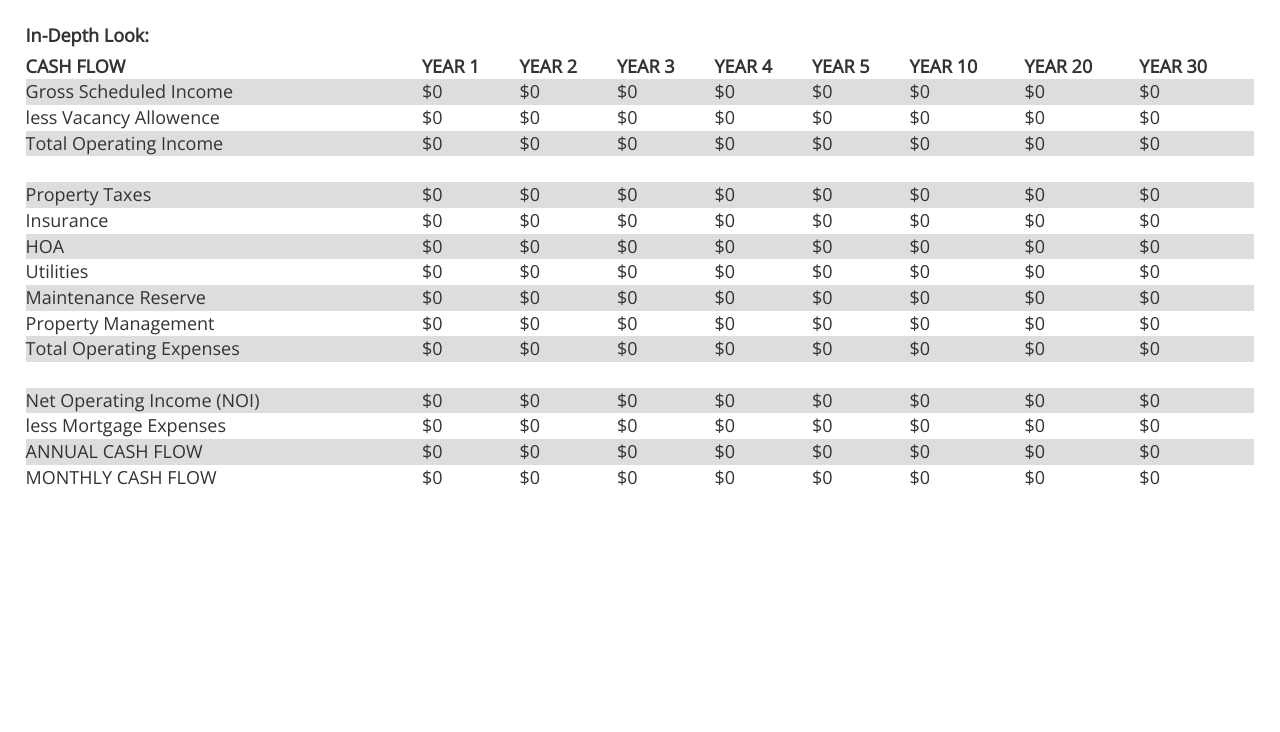
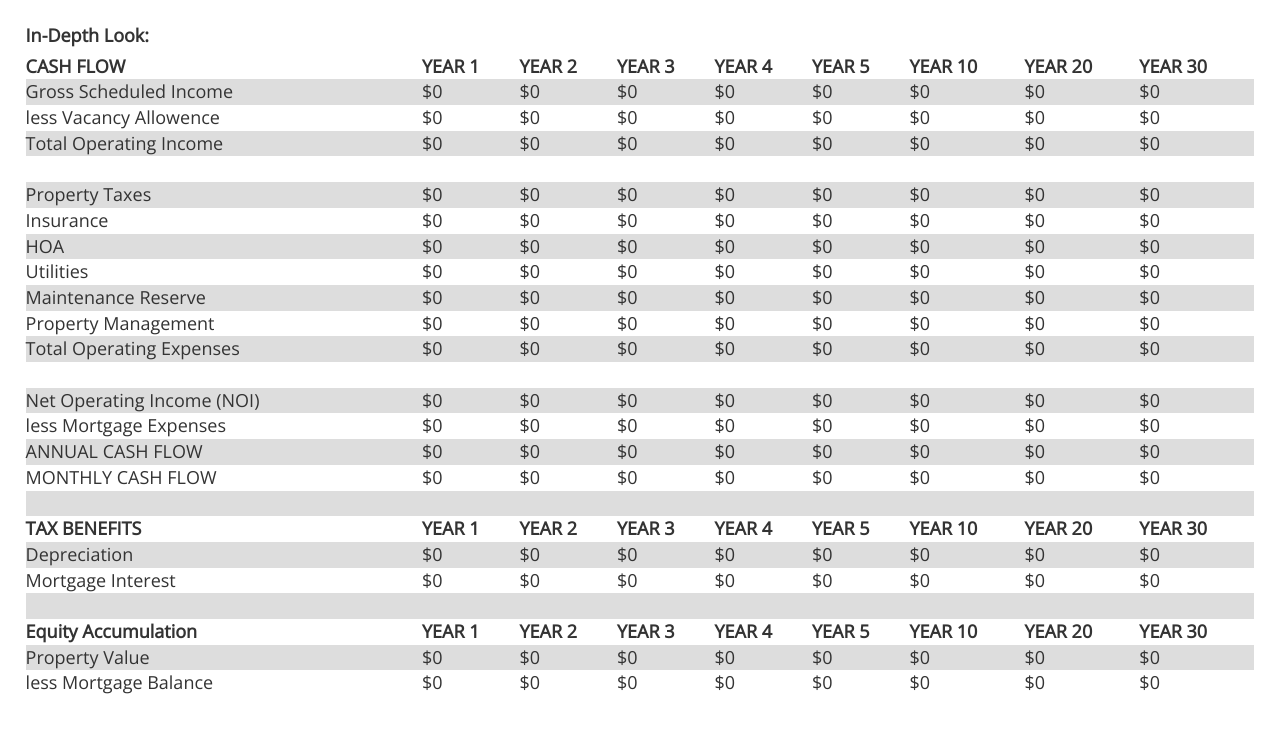
Before and after one commit to SethBrunwasser/SethBrunwasser.github.io, a plain HTML site: page realestate.html in a window 1280 px wide. Shown: the part 1174-1906 px from the top of the page. Before the commit the page ends 1740 px from the top, so only its background shows below. Drawn offline with nearby package versions, Linux system fonts and the light colour scheme.

Commit message:
realestate.html
In-depth analysis table

```diff
--- a/realestate.html
+++ b/realestate.html
@@ -259,6 +259,74 @@
 						<td id="yearTwenty-monthly-cashflow">$0</td>
 						<td id="yearThirty-monthly-cashflow">$0</td>
 					</tr>
+					<tr>&nbsp;<td>&nbsp;</td><td>&nbsp;</td><td>&nbsp;</td><td>&nbsp;</td><td>&nbsp;</td><td>&nbsp;</td><td>&nbsp;</td><td>&nbsp;</td><td>&nbsp;</td></tr>
+					<tr>
+						<th>TAX BENEFITS</th>
+						<th>YEAR 1</th>
+						<th>YEAR 2</th>
+						<th>YEAR 3</th>
+						<th>YEAR 4</th>
+						<th>YEAR 5</th>
+						<th>YEAR 10</th>
+						<th>YEAR 20</th>
+						<th>YEAR 30</th>
+					</tr>
+					<tr>
+						<td>Depreciation</td>
+						<td id="yearOne-depreciation">$0</td>
+						<td id="yearTwo-depreciation">$0</td>
+						<td id="yearThree-depreciation">$0</td>
+						<td id="yearFour-depreciation">$0</td>
+						<td id="yearFive-depreciation">$0</td>
+						<td id="yearTen-depreciation">$0</td>
+						<td id="yearTwenty-depreciation">$0</td>
+						<td id="yearThirty-depreciation">$0</td>
+					</tr>
+					<tr>
+						<td>Mortgage Interest</td>
+						<td id="yearOne-mortgage-interest">$0</td>
+						<td id="yearTwo-mortgage-interest">$0</td>
+						<td id="yearThree-mortgage-interest">$0</td>
+						<td id="yearFour-mortgage-interest">$0</td>
+						<td id="yearFive-mortgage-interest">$0</td>
+						<td id="yearTen-mortgage-interest">$0</td>
+						<td id="yearTwenty-mortgage-interest">$0</td>
+						<td id="yearThirty-mortgage-interest">$0</td>
+					</tr>
+					<tr>&nbsp;<td>&nbsp;</td><td>&nbsp;</td><td>&nbsp;</td><td>&nbsp;</td><td>&nbsp;</td><td>&nbsp;</td><td>&nbsp;</td><td>&nbsp;</td><td>&nbsp;</td></tr>
+					<tr>
+						<th>Equity Accumulation</th>
+						<th>YEAR 1</th>
+						<th>YEAR 2</th>
+						<th>YEAR 3</th>
+						<th>YEAR 4</th>
+						<th>YEAR 5</th>
+						<th>YEAR 10</th>
+						<th>YEAR 20</th>
+						<th>YEAR 30</th>
+					</tr>
+					<tr>
+						<td>Property Value</td>
+						<td id="yearOne-property-value">$0</td>
+						<td id="yearTwo-property-value">$0</td>
+						<td id="yearThree-property-value">$0</td>
+						<td id="yearFour-property-value">$0</td>
+						<td id="yearFive-property-value">$0</td>
+						<td id="yearTen-property-value">$0</td>
+						<td id="yearTwenty-property-value">$0</td>
+						<td id="yearThirty-property-value">$0</td>
+					</tr>
+					<tr>
+						<td>less Mortgage Balance</td>
+						<td id="yearOne-mortgage-balance">$0</td>
+						<td id="yearTwo-mortgage-balance">$0</td>
+						<td id="yearThree-mortgage-balance">$0</td>
+						<td id="yearFour-mortgage-balance">$0</td>
+						<td id="yearFive-mortgage-balance">$0</td>
+						<td id="yearTen-mortgage-balance">$0</td>
+						<td id="yearTwenty-mortgage-balance">$0</td>
+						<td id="yearThirty-mortgage-balance">$0</td>
+					</tr>
 				</table>
 			</div>
 
--- a/style.css
+++ b/style.css
@@ -176,6 +176,7 @@ video { filter: grayscale(1); mix-blend-mode: overlay; width: 100%;}
 
 .indepth-analysis table {
   width: 100%;
+  padding-bottom: 10px;
 }
 
 .indepth-analysis tr:nth-child(even) {
```
